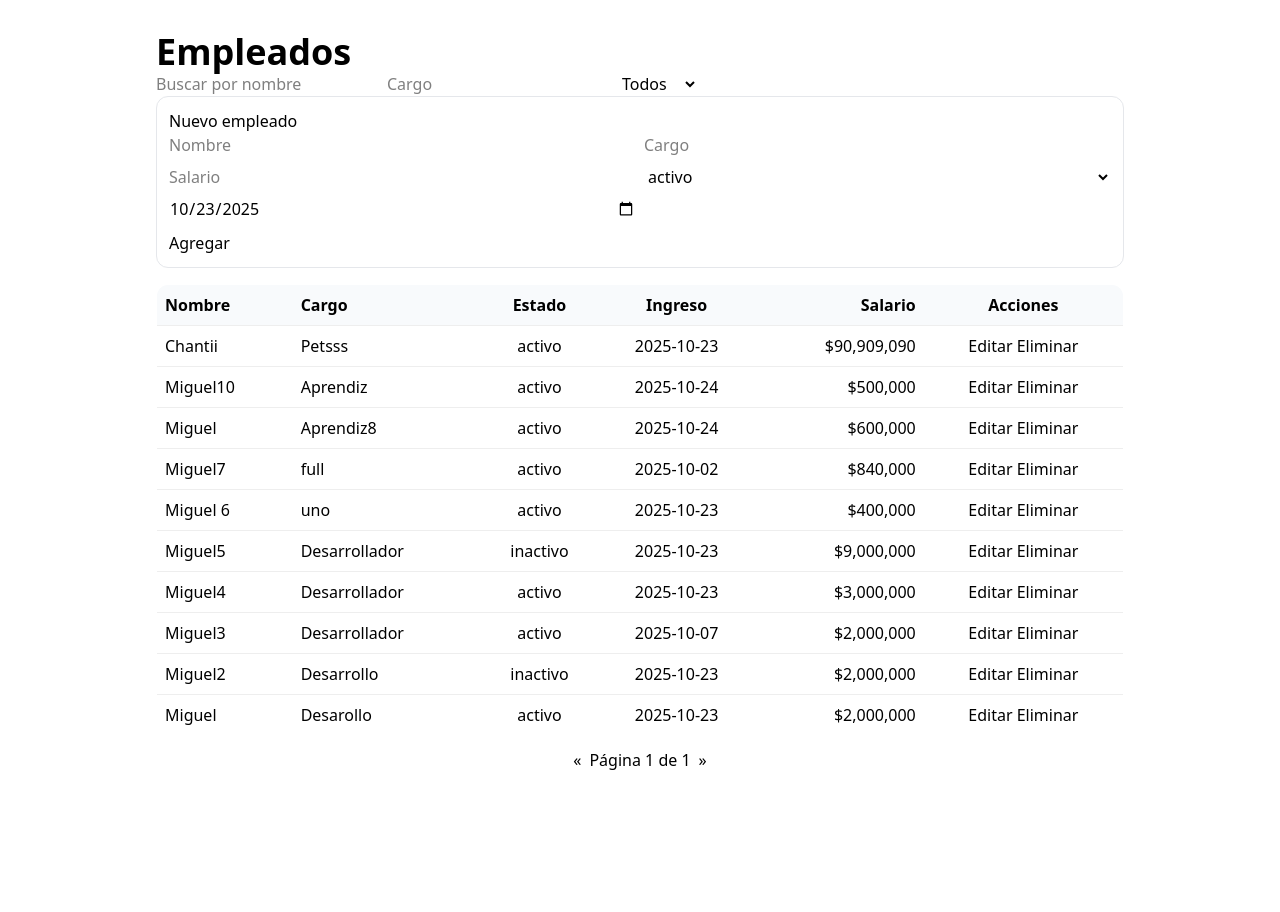
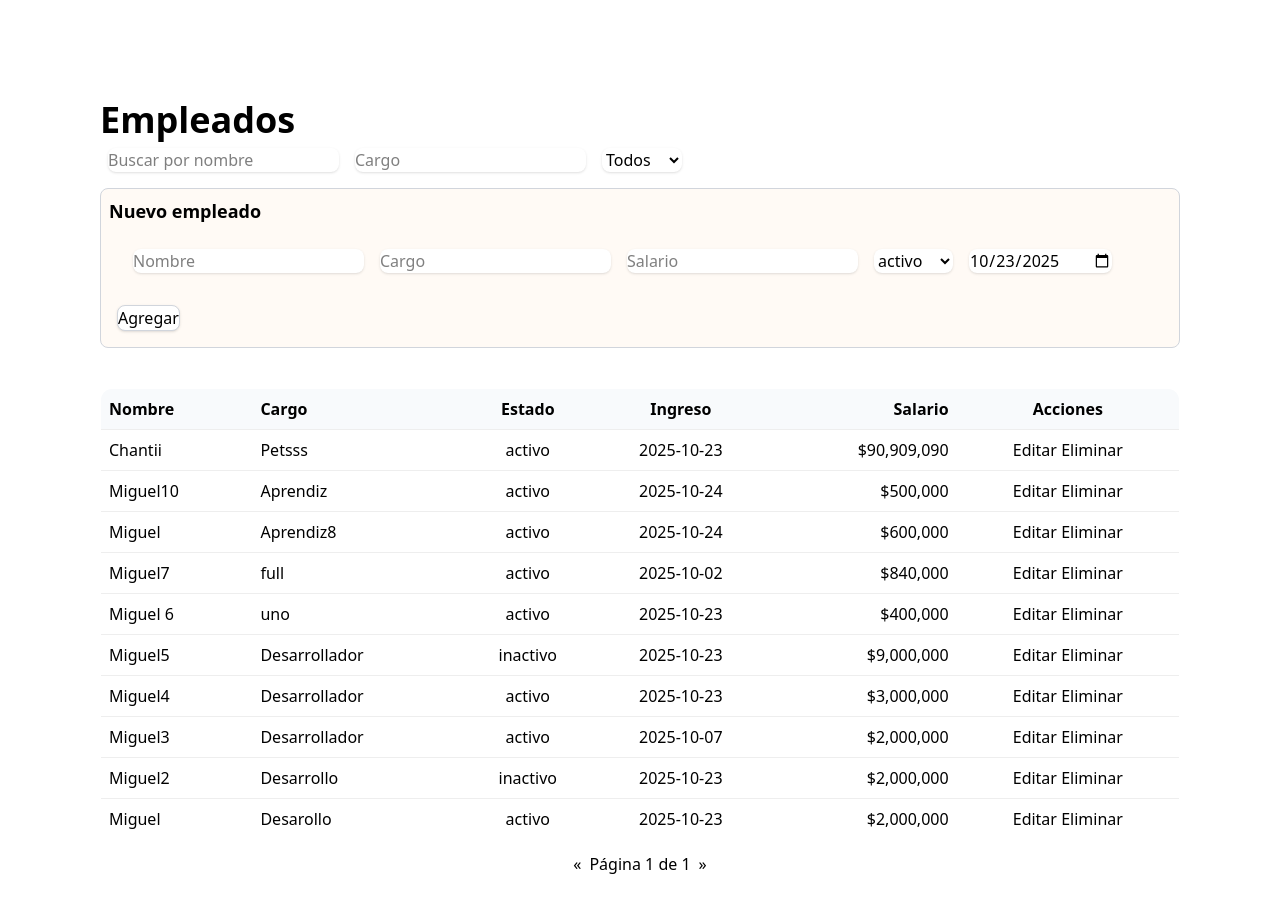
Before and after one commit to Sgiraldom19/empleados-lite, a Next.js app: page /empleados in a window 1280 px wide. Shown: the top 912 px of the page. Before the commit the page ends 804 px from the top, so only its background shows below. Built offline with nearby package versions, Linux system fonts and the light colour scheme.

Commit message:
Organización de estilos

```diff
--- a/app/empleados/page.tsx
+++ b/app/empleados/page.tsx
@@ -89,14 +89,14 @@ export default function EmpleadosPage() {
 
   return (
     <main
-      className="container"
-      style={{ maxWidth: 1000, margin: "2rem auto", padding: "0 1rem" }}
+      className="p-15 m-10"
     >
       <h1 className="text-4xl font-bold">Empleados</h1>
 
       {/* Filtros */}
       <section>
         <input
+          className="m-2 rounded-lg shadow"
           placeholder="Buscar por nombre"
           value={q}
           onChange={(e) => {
@@ -105,6 +105,7 @@ export default function EmpleadosPage() {
           }}
         />
         <input
+          className="m-2 rounded-lg shadow"
           placeholder="Cargo"
           value={cargo}
           onChange={(e) => {
@@ -113,6 +114,7 @@ export default function EmpleadosPage() {
           }}
         />
         <select
+          className="m-2 rounded-lg shadow"
           value={estado}
           onChange={(e) => {
             setPage(1);
@@ -126,36 +128,25 @@ export default function EmpleadosPage() {
       </section>
 
       {/* Formulario */}
-      <section
-        style={{
-          border: "1px solid #e5e7eb",
-          borderRadius: 12,
-          padding: 12,
-          marginBottom: 16,
-          background: "#fff",
-        }}
-      >
-        <h3 style={{ marginTop: 0 }}>
+      <section className="mt-2 mb-10 p-2 border rounded-lg border-gray-300 bg-[#FFFAF5]">
+        <h3 className="text-lg font-bold">
           {editing ? "Editar empleado" : "Nuevo empleado"}
         </h3>
-        <div
-          style={{
-            display: "grid",
-            gridTemplateColumns: "1fr 1fr",
-            gap: 8,
-          }}
-        >
+        <div className="m-2 p-2">
           <input
+            className="m-2 bg-white rounded-lg shadow"
             placeholder="Nombre"
             value={form.nombre ?? ""}
             onChange={(e) => setForm((f) => ({ ...f, nombre: e.target.value }))}
           />
           <input
+            className="m-2 bg-white rounded-lg shadow"
             placeholder="Cargo"
             value={form.cargo ?? ""}
             onChange={(e) => setForm((f) => ({ ...f, cargo: e.target.value }))}
           />
           <input
+            className="m-2 bg-white rounded-lg shadow"
             type="number"
             placeholder="Salario"
             value={form.salario ?? ""}
@@ -164,6 +155,7 @@ export default function EmpleadosPage() {
             }
           />
           <select
+            className="m-2 bg-white rounded-lg shadow"
             value={form.estado ?? "activo"}
             onChange={(e) =>
               setForm((f) => ({ ...f, estado: e.target.value as Emp["estado"]}))
@@ -173,6 +165,7 @@ export default function EmpleadosPage() {
             <option value="inactivo">inactivo</option>
           </select>
           <input
+            className="m-2 bg-white rounded-lg shadow"
             type="date"
             value={form.fechaIngreso ?? ""}
             onChange={(e) =>
@@ -180,12 +173,12 @@ export default function EmpleadosPage() {
             }
           />
         </div>
-        <div style={{ display: "flex", gap: 8, marginTop: 10 }}>
-          <button onClick={save}>
+        <div>
+          <button className="m-2 border border-gray-300 rounded-lg bg-white shadow cursor-pointer" onClick={save}>
             {editing ? "Guardar cambios" : "Agregar"}
           </button>
           {editing && (
-            <button
+            <button className="m-2 border border-gray-300 rounded-lg bg-white shadow cursor-pointer"
               onClick={() =>
                 setForm({
                   estado: "activo",
```
